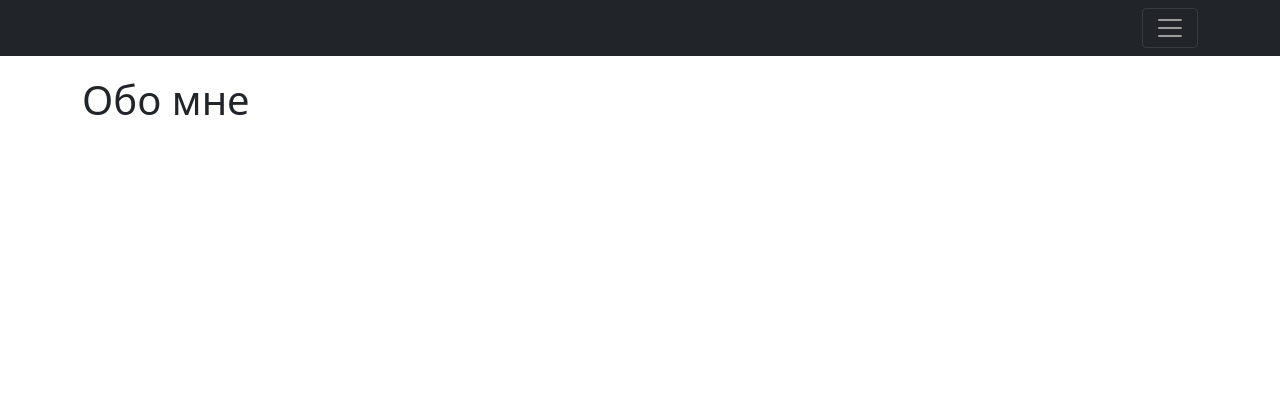
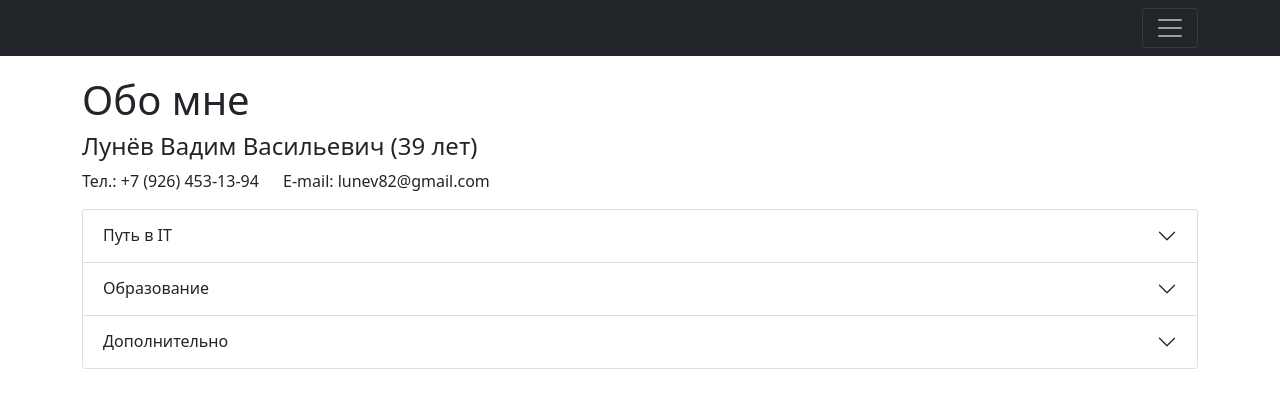
Before and after one commit to Vadux-web/mitra-soft-test, a React (Create React App) app: page /about in a window 1280 px wide. Shown: the top 408 px of the page. Built offline with nearby package versions, Linux system fonts and the light colour scheme.

Commit message:
add about page

```diff
--- a/src/components/About/About.jsx
+++ b/src/components/About/About.jsx
@@ -1,11 +1,59 @@
 import React from "react";
-import { Container } from "react-bootstrap";
+import { Accordion, Container } from "react-bootstrap";
+import Styles from "./Styles";
 
 let About = () => {
   return (
     <div>
       <Container>
         <h1>Обо мне</h1>
+        <h4>Лунёв Вадим Васильевич (39 лет)</h4>
+        <p>
+          Тел.: +7 (926) 453-13-94{" "}
+          <span style={{ marginLeft: "20px" }}>E-mail: lunev82@gmail.com</span>{" "}
+        </p>
+        <Accordion>
+          <Accordion.Item eventKey="0">
+            <Accordion.Header>Путь в IT</Accordion.Header>
+            <Accordion.Body>
+              Занимался дизайном полиграфии, в какой-то момент понял, что пора
+              смещаться в сторону веба, изучая UX/UI познакомился с HTML/СSS/JS
+              и решил развиваться в сторону Frontend.
+              <ul>
+                <li> Желание расти и изучать новые технологии.</li>
+                <li>Стремление писать чистый и красивый код.</li>
+                <li>Умею самостоятельно изучать материал.</li>
+              </ul>
+            </Accordion.Body>
+          </Accordion.Item>
+          <Accordion.Item eventKey="1">
+            <Accordion.Header>Образование</Accordion.Header>
+            <Accordion.Body>
+              <ul>
+                <li> Яндекс.Практикум Веб Разработка (2021)</li>
+                <li> Contented.ru UX/UI дизайнер (2019)</li>
+                <li>
+                  {" "}
+                  Ташкентский Государственный Технический Университет
+                  Электроники, Автоматизация производственных процессов (2008)
+                </li>
+                <li>
+                  {" "}
+                  Рязанская Государственная Радиотехническая Академия
+                  Электроники, Электронные приборы и устройства (2003)
+                </li>
+              </ul>
+              Английский язык на уровне чтения технической документации.
+            </Accordion.Body>
+          </Accordion.Item>
+          <Accordion.Item eventKey="2">
+            <Accordion.Header>Дополнительно</Accordion.Header>
+            <Accordion.Body>
+              Увлекаюсь бегом и велоспортом, участвую в ультрамарафонах и
+              соревнованиях по треилраннингу. Люблю походы и горные лыжи.
+            </Accordion.Body>
+          </Accordion.Item>
+        </Accordion>
       </Container>
     </div>
   );
--- a/src/components/Home/Home.jsx
+++ b/src/components/Home/Home.jsx
@@ -1,9 +1,9 @@
 import React from "react";
-import { Container, Row, Col } from "react-bootstrap";
+import { Container } from "react-bootstrap";
 import GalleryImagePart from "../GalleryImagePart/GalleryImagePart";
 import Styles from "./Styles";
 
-let Home = () => {
+let Home = (props) => {
   return (
     <div>
       <Styles>
```
Also changed, not shown: src/assets/images/624301325.png (added), src/components/About/Styles.js (added).
